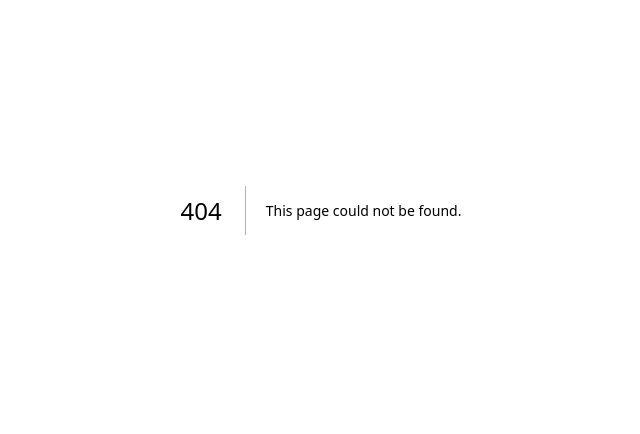
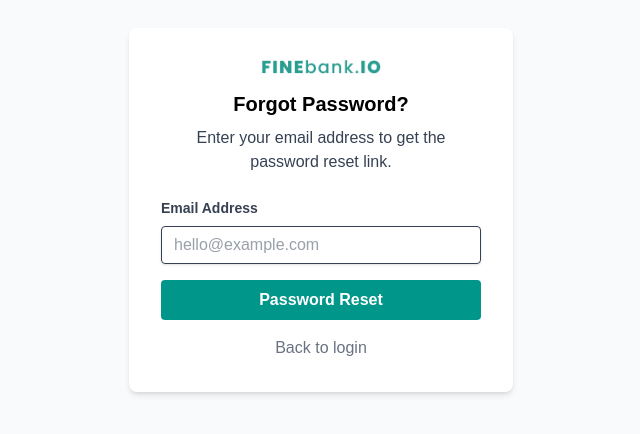
Before and after one commit to Bhankid/finebank, a Next.js app: page /forgot-password in a window 1280 px wide. Before the commit this address had no page. Shown: the part 190-624 px from the top of the page, without its empty margins (319-959 px from the left). Built offline with nearby package versions, Linux system fonts and the light colour scheme.

Commit message:
Add Forgot Password component and page for password reset functionality

```diff
--- /dev/null
+++ b/src/app/components/auth/ForgotPassword/ForgotPassword.tsx
@@ -0,0 +1,106 @@
+'use client';
+
+import { useState } from 'react';
+import Image from 'next/image';
+import Link from 'next/link';
+
+const ForgotPassword = () => {
+  const [email, setEmail] = useState('');
+  const [isSubmitting, setIsSubmitting] = useState(false);
+  const [message, setMessage] = useState<{ text: string; type: 'success' | 'error' } | null>(null);
+
+  const handleSubmit = async (e: React.FormEvent) => {
+    e.preventDefault();
+
+    if (!email) return;
+
+    setIsSubmitting(true);
+    setMessage(null);
+
+    try {
+      console.log('Password reset requested for:', email);
+
+      // Simulate API call
+      await new Promise(resolve => setTimeout(resolve, 1000));
+
+      setMessage({
+        text: 'Password reset link has been sent to your email',
+        type: 'success'
+      });
+
+    } catch {
+      setMessage({
+        text: 'Failed to send reset link. Please try again.',
+        type: 'error'
+      });
+    } finally {
+      setIsSubmitting(false);
+    }
+  };
+
+  return (
+    <div className="bg-white p-8 rounded-lg shadow-md w-full max-w-sm text-center">
+      <div className="mb-4">
+        <Image
+          src="/Frame 40589.png"
+          alt="Finebank Logo"
+          width={120}
+          height={40}
+          className="mx-auto"
+        />
+        {/* <h1 className="text-3xl font-bold text-teal-600 mt-2">FINEbank.IO</h1> */}
+      </div>
+
+      <h2 className="text-black text-xl font-semibold mb-2">Forgot Password?</h2>
+      <p className="text-gray-700 mb-6">
+        Enter your email address to get the password reset link.
+      </p>
+
+      {message && (
+        <div
+          className={`mb-4 p-3 rounded ${
+            message.type === 'success' ? 'bg-green-100 text-green-700' : 'bg-red-100 text-red-700'
+          }`}
+        >
+          {message.text}
+        </div>
+      )}
+
+      <form onSubmit={handleSubmit}>
+        <div className="mb-4 text-left">
+          <label className="block text-gray-700 text-sm font-bold mb-2" htmlFor="email">
+            Email Address
+          </label>
+          <input
+            className="shadow appearance-none border rounded w-full py-2 px-3 text-gray-700 leading-tight focus:outline-none focus:shadow-outline"
+            id="email"
+            type="email"
+            placeholder="hello@example.com"
+            value={email}
+            onChange={(e) => setEmail(e.target.value)}
+            required
+          />
+        </div>
+
+        <button
+          className={`bg-teal-600 hover:bg-teal-700 text-white font-bold py-2 px-4 rounded focus:outline-none focus:shadow-outline w-full ${
+            isSubmitting ? 'opacity-70 cursor-not-allowed' : ''
+          }`}
+          type="submit"
+          disabled={isSubmitting}
+        >
+          {isSubmitting ? 'Sending...' : 'Password Reset'}
+        </button>
+      </form>
+
+      <Link
+        href="/login"
+        className="text-gray-500 mt-4 inline-block hover:text-teal-600 transition-colors"
+      >
+        Back to login
+      </Link>
+    </div>
+  );
+};
+
+export default ForgotPassword;
--- /dev/null
+++ b/src/app/forgot-password/page.tsx
@@ -0,0 +1,9 @@
+import ForgotPassword from '@/app/components/auth/ForgotPassword/ForgotPassword';
+
+export default function ForgotPasswordPage() {
+  return (
+    <div className="min-h-screen flex items-center justify-center bg-gray-50 py-12 px-4 sm:px-6 lg:px-8">
+      <ForgotPassword />
+    </div>
+  );
+}
```
